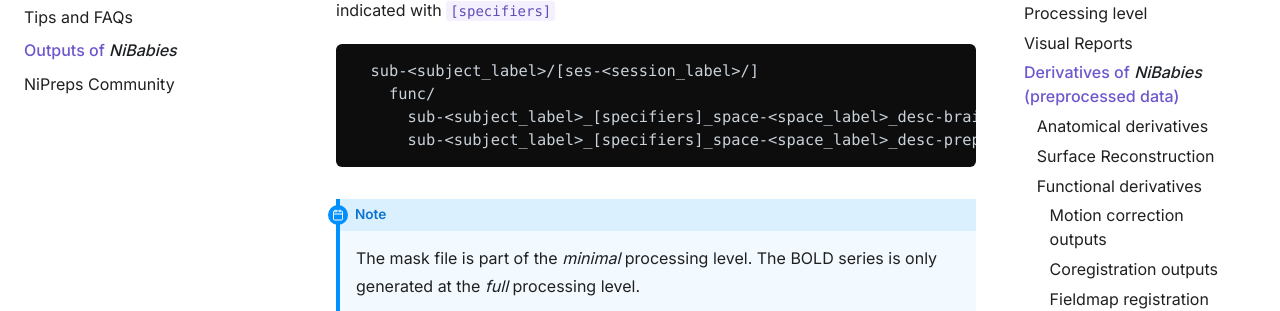
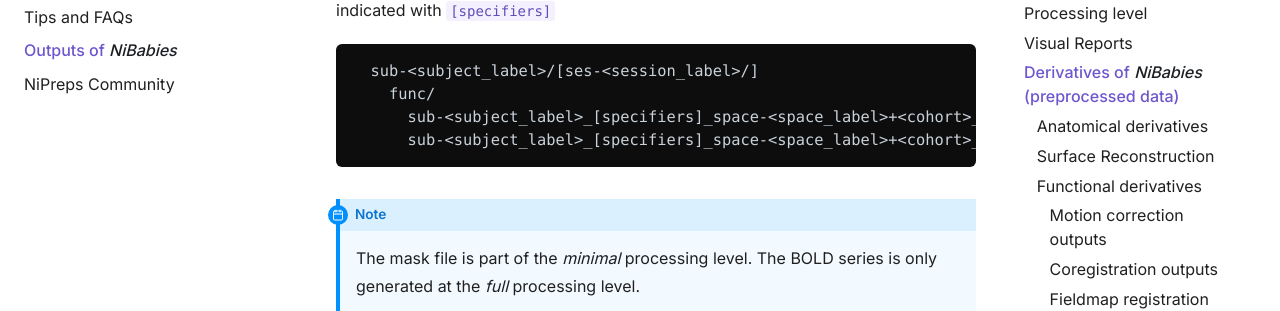
Before and after one commit to nipreps/nibabies, a Sphinx documentation site: the page built from docs/outputs.md, in a window 1280 px wide and 900 px high, scrolled down 5879 px. Shown: the part 152-463 px from the top of the window. Built offline with Sphinx 7.4.7, drawn with Linux system fonts in a browser that asks for light colours; the version number could not be read and is left out; some of the changed lines change nothing that is shown; some of the changed text lies outside the part shown.

Commit message:
Update outputs.md

````diff
--- a/docs/outputs.md
+++ b/docs/outputs.md
@@ -240,8 +240,8 @@ these will be indicated with `[specifiers]`
 ```
   sub-<subject_label>/[ses-<session_label>/]
     func/
-      sub-<subject_label>_[specifiers]_space-<space_label>_desc-brain_mask.nii.gz
-      sub-<subject_label>_[specifiers]_space-<space_label>_desc-preproc_bold.nii.gz
+      sub-<subject_label>_[specifiers]_space-<space_label>+<cohort>_desc-brain_mask.nii.gz
+      sub-<subject_label>_[specifiers]_space-<space_label>+<cohort>_desc-preproc_bold.nii.gz
 ```
 
 :::{note}
@@ -311,6 +311,8 @@ Fieldmap registration outputs are part of the *minimal* processing level.
 
 Volumetric output spaces labels (`<space_label>` above, and in the following) include
 `T1w` and `MNI152NLin2009cAsym` (default).
+For space labels that include a cohort, the cohort is included in the space label,
+for example `MNIInfant+1`.
 
 #### Surfaces, segmentations and parcellations from FreeSurfer
 
````
